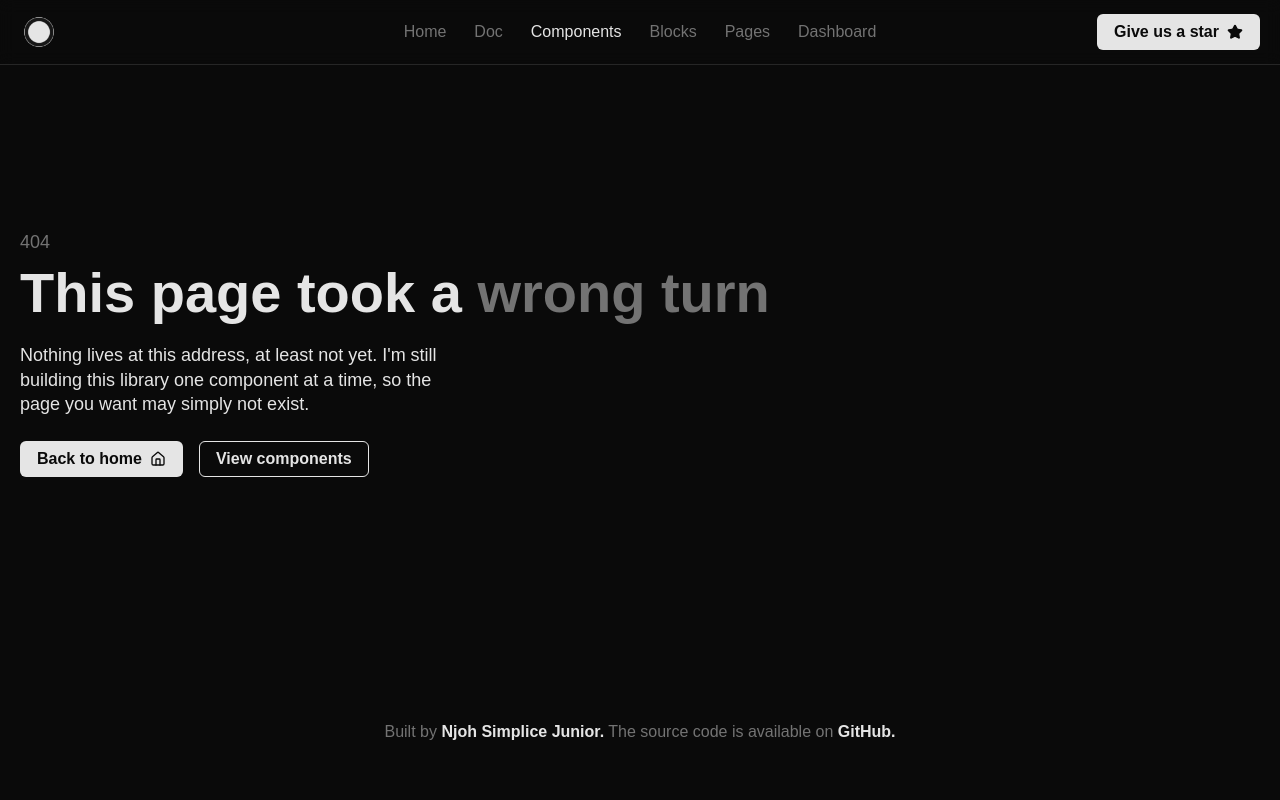
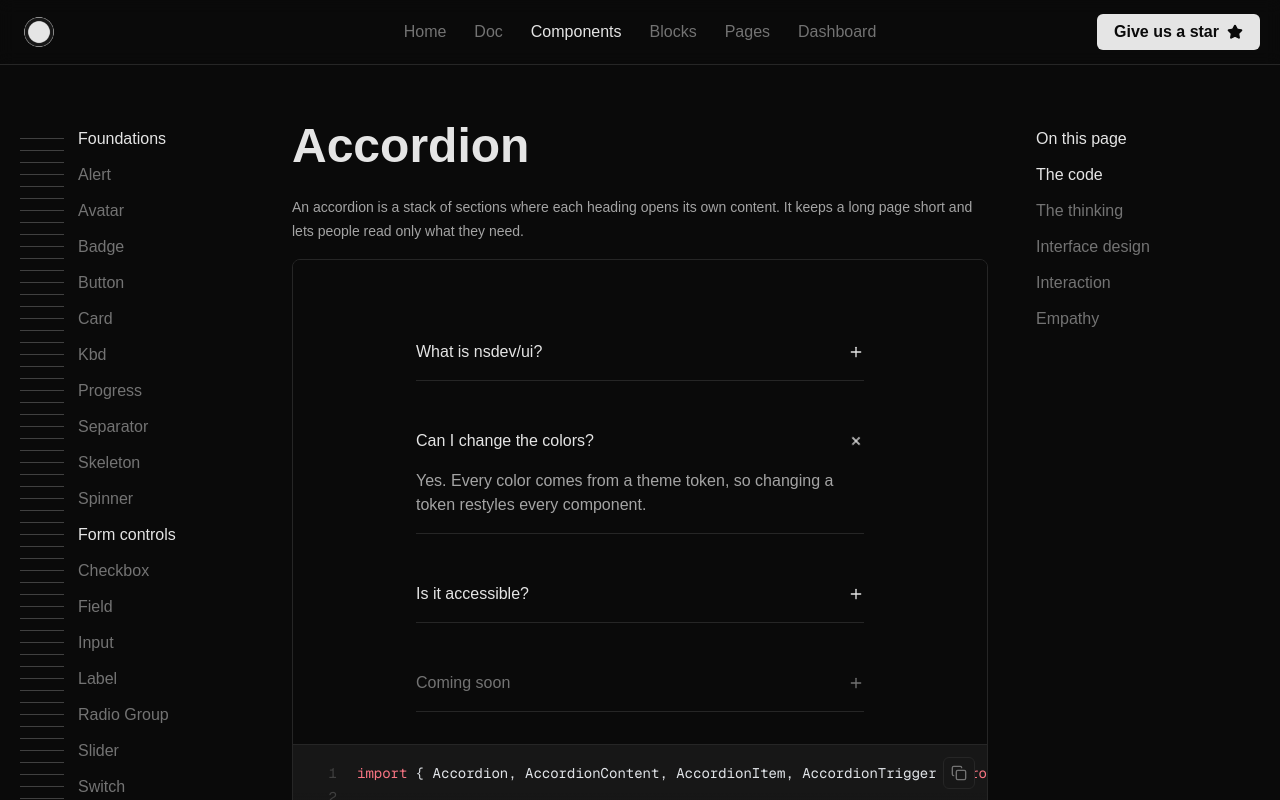
Before and after one commit to njoh-simplice/ui-nsdev, a Next.js app: page /components/accordion in a window 1280 px wide. Before the commit this address had no page. Shown: the top 800 px of the page. Built offline with nearby package versions, Linux system fonts and the light colour scheme; a web font is replaced by a local one.

Commit message:
Add the Accordion component and page
Sections that open one at a time or several (multiple), with a plus that turns into a cross and a panel that animates to its measured height.

Co-Authored-By: Claude Sonnet 5.5 <noreply@anthropic.com>

```diff
--- /dev/null
+++ b/content/components/accordion/demo.tsx
@@ -0,0 +1,32 @@
+import { Accordion, AccordionContent, AccordionItem, AccordionTrigger } from "@/components/ui/accordion";
+
+export default function AccordionDemo() {
+  return (
+    <Accordion defaultValue={["colors"]} className="max-w-md">
+      <AccordionItem value="what">
+        <AccordionTrigger>What is nsdev/ui?</AccordionTrigger>
+        <AccordionContent>
+          A set of components built on Base UI and styled with Tailwind. The code is yours to read
+          and change.
+        </AccordionContent>
+      </AccordionItem>
+      <AccordionItem value="colors">
+        <AccordionTrigger>Can I change the colors?</AccordionTrigger>
+        <AccordionContent>
+          Yes. Every color comes from a theme token, so changing a token restyles every component.
+        </AccordionContent>
+      </AccordionItem>
+      <AccordionItem value="access">
+        <AccordionTrigger>Is it accessible?</AccordionTrigger>
+        <AccordionContent>
+          Base UI handles the keyboard and screen reader behavior, and the styles keep a visible
+          focus ring.
+        </AccordionContent>
+      </AccordionItem>
+      <AccordionItem value="soon" disabled>
+        <AccordionTrigger>Coming soon</AccordionTrigger>
+        <AccordionContent>This section is not available yet.</AccordionContent>
+      </AccordionItem>
+    </Accordion>
+  );
+}
--- /dev/null
+++ b/content/components/accordion/meta.ts
@@ -0,0 +1,6 @@
+export const meta = {
+  title: "Accordion",
+  slug: "accordion",
+  group: "Disclosure & Overlays",
+  description: "A stack of sections that open and close, one at a time or several together.",
+} as const;
--- a/content/components/index.ts
+++ b/content/components/index.ts
@@ -1,6 +1,7 @@
 // Every component on the site. To add one: create content/components/<slug>/ with a
 // meta.ts and a demo.tsx, add the page under src/app/components/<slug>/, and list its meta here.
 // The order here doesn't matter: the menu and the index sort A to Z.
+import { meta as accordion } from "./accordion/meta";
 import { meta as alert } from "./alert/meta";
 import { meta as avatar } from "./avatar/meta";
 import { meta as badge } from "./badge/meta";
@@ -23,6 +24,7 @@ import { meta as toggle } from "./toggle/meta";
 import { meta as toggleGroup } from "./toggle-group/meta";
 
 export const components = [
+  accordion,
   alert,
   avatar,
   badge,
--- /dev/null
+++ b/src/app/components/accordion/page.tsx
@@ -0,0 +1,135 @@
+import type { Metadata } from "next";
+import { ComponentPage } from "@/components/component-page";
+import AccordionDemo from "@content/components/accordion/demo";
+import { meta } from "@content/components/accordion/meta";
+
+export const metadata: Metadata = { title: meta.title, description: meta.description };
+
+export default function Page() {
+  return (
+    <ComponentPage
+      title={meta.title}
+      lead="An accordion is a stack of sections where each heading opens its own content. It keeps a long page short and lets people read only what they need."
+      demo={<AccordionDemo />}
+      demoPath="content/components/accordion/demo.tsx"
+      sourcePath="src/components/ui/accordion.tsx"
+      props={[
+        {
+          name: "multiple",
+          type: "boolean",
+          default: "false",
+          description: "Lets several sections be open at the same time. By default opening one closes the other.",
+        },
+        {
+          name: "defaultValue",
+          type: "string[]",
+          description: "The values of the items that start open, when the accordion manages its own state.",
+        },
+        {
+          name: "value",
+          type: "string[]",
+          description: "The values of the open items, when you control them yourself.",
+        },
+        {
+          name: "onValueChange",
+          type: "function",
+          description: "Called with the new list of open values.",
+        },
+        {
+          name: "value",
+          type: "string",
+          description: "On each AccordionItem. The name of that section. Required if you control the accordion.",
+        },
+        {
+          name: "disabled",
+          type: "boolean",
+          default: "false",
+          description: "On the Accordion or on one AccordionItem. Stops it from opening or closing.",
+        },
+      ]}
+      propsNote="Every other prop goes to the Base UI Accordion underneath."
+      thinking={{
+        intro:
+          "Some content is needed by a few people and ignored by the rest. An accordion hides it behind its heading without removing it.",
+        notes: [
+          {
+            label: "Built on Base UI:",
+            text: "Base UI tracks which items are open, wires the heading to its panel, and measures the panel so it can animate to its real height.",
+          },
+          {
+            label: "Four parts:",
+            text: "Accordion holds the stack, AccordionItem is one section, AccordionTrigger is its heading and AccordionContent is what opens.",
+          },
+          {
+            label: "One or several:",
+            text: "By default one section is open at a time. Add multiple when people may want to compare two answers side by side.",
+          },
+          {
+            label: "Not the same as Tabs:",
+            text: "An accordion stacks sections vertically and reads top to bottom. Tabs show one panel at a time, in the same place.",
+          },
+        ],
+      }}
+      design={{
+        notes: [
+          {
+            label: "Quiet:",
+            text: "Each section is a heading and a hairline under it. There are no boxes, so a stack of them stays light.",
+          },
+          {
+            label: "Plus to cross:",
+            text: "The plus turns a quarter turn into a cross while the section is open, and sits after the heading text.",
+          },
+          {
+            label: "Open:",
+            text: "The panel text is the dimmer secondary text color, so the heading stays the strongest thing in the row.",
+          },
+          {
+            label: "Disabled:",
+            text: "The heading uses the muted text color, drops the hover change and shows the not-allowed cursor.",
+          },
+        ],
+      }}
+      interaction={{
+        notes: [
+          {
+            label: "Open and close:",
+            text: "Click a heading, or press Enter or Space when it has focus.",
+          },
+          {
+            label: "Keyboard:",
+            text: "Each heading is its own stop in the tab order, so Tab moves from one to the next.",
+          },
+          {
+            label: "Hover:",
+            text: "A heading dims slightly under the pointer to show it can be pressed.",
+          },
+          {
+            label: "Motion:",
+            text: "The panel grows and shrinks in 150ms. With reduced motion turned on it opens at once.",
+          },
+        ],
+      }}
+      empathy={{
+        notes: [
+          {
+            label: "Headings:",
+            text: "Each trigger sits inside a heading, so a screen reader user can jump between sections the way they jump between headings on a page.",
+          },
+          {
+            label: "State is announced:",
+            text: "Each trigger reports whether it is expanded, so the plus and cross are never the only signal.",
+          },
+          {
+            label: "Focus:",
+            text: "Keyboard focus draws a ring around the heading.",
+          },
+          {
+            label: "Write real headings:",
+            text: "The trigger text is the only thing visible while closed, so make it say what is inside.",
+          },
+        ],
+      }}
+    />
+  );
+}
--- /dev/null
+++ b/src/components/ui/accordion.tsx
@@ -0,0 +1,58 @@
+import type { ComponentProps } from "react";
+import { Plus } from "lucide-react";
+import { Accordion as BaseAccordion } from "@base-ui/react/accordion";
+import { cx } from "@/lib/cx";
+import { focusRing } from "@/lib/styles";
+import type { WithClass } from "@/lib/types";
+
+// A stack of sections that open and close. Only one is open at a time unless you pass `multiple`.
+export function Accordion({ className, ...props }: WithClass<ComponentProps<typeof BaseAccordion.Root>>) {
+  return <BaseAccordion.Root className={cx("flex w-full flex-col", className)} {...props} />;
+}
+
+export function AccordionItem({ className, ...props }: WithClass<ComponentProps<typeof BaseAccordion.Item>>) {
+  return <BaseAccordion.Item className={cx("border-b border-border", className)} {...props} />;
+}
+
+// The heading wraps the button, as the pattern asks. The plus turns into a cross while open.
+export function AccordionTrigger({
+  className,
+  children,
+  ...props
+}: WithClass<ComponentProps<typeof BaseAccordion.Trigger>>) {
+  return (
+    <BaseAccordion.Header className="flex">
+      <BaseAccordion.Trigger
+        className={cx(
+          "group flex flex-1 cursor-pointer items-center justify-between gap-4 rounded-sm py-4 text-left text-base font-medium text-text transition-colors",
+          focusRing,
+          "not-data-[disabled]:hover:text-text/70 data-[disabled]:cursor-not-allowed data-[disabled]:text-text-secondary",
+          className,
+        )}
+        {...props}
+      >
+        {children}
+        <Plus
+          aria-hidden
+          className="size-4 shrink-0 transition-transform duration-150 group-data-[panel-open]:rotate-45 motion-reduce:transition-none"
+        />
+      </BaseAccordion.Trigger>
+    </BaseAccordion.Header>
+  );
+}
+
+// The panel animates its height, using the height Base UI measures for it.
+export function AccordionContent({
+  className,
+  children,
+  ...props
+}: WithClass<ComponentProps<typeof BaseAccordion.Panel>>) {
+  return (
+    <BaseAccordion.Panel
+      className="h-[var(--accordion-panel-height)] overflow-hidden text-base text-text/70 transition-[height] duration-150 ease-out data-[ending-style]:h-0 data-[starting-style]:h-0 motion-reduce:transition-none"
+      {...props}
+    >
+      <div className={cx("pb-4", className)}>{children}</div>
+    </BaseAccordion.Panel>
+  );
+}
```
